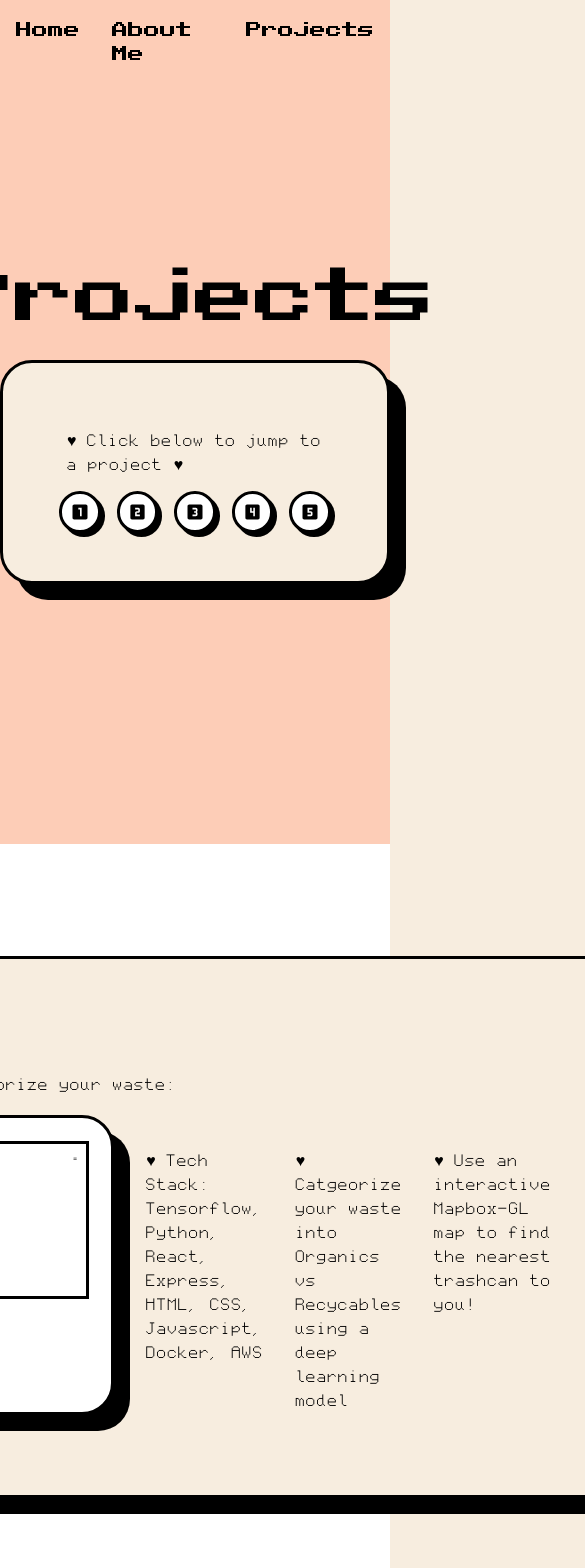
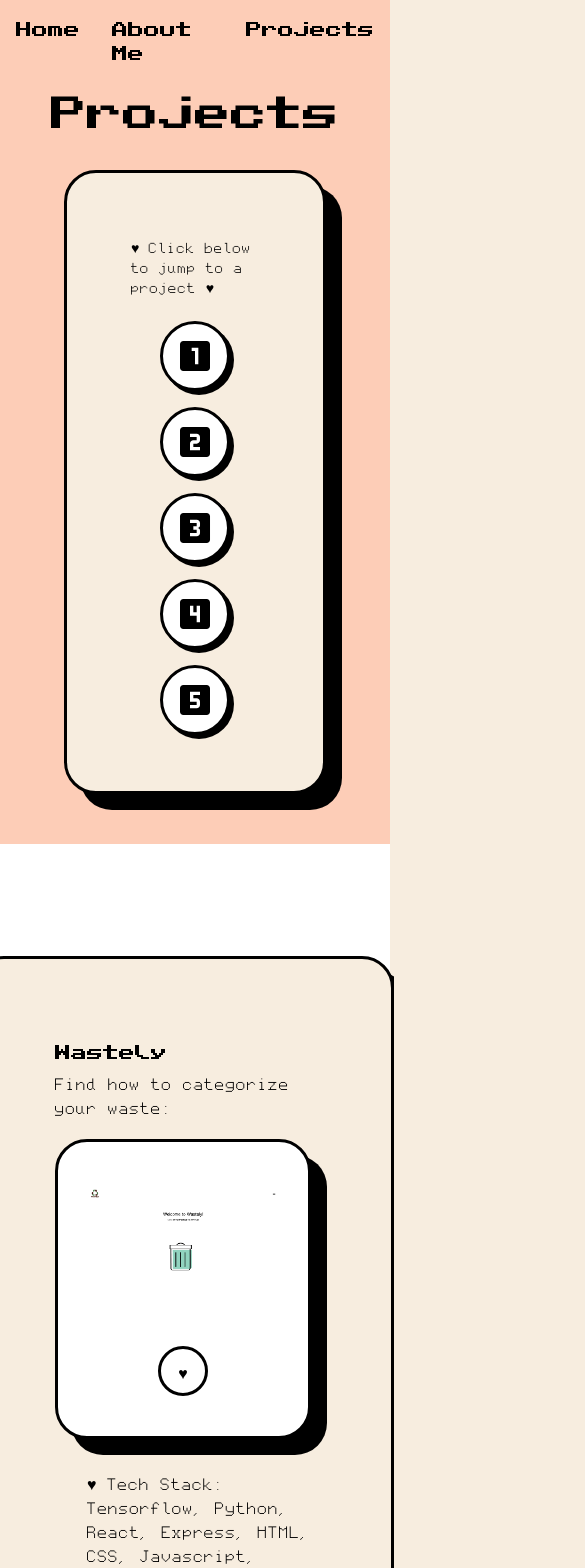
Before and after one commit to AnneSun1/Portfolio, a Next.js app: page /projects in a window 390 px wide. Shown: the top 1568 px of the page, 585 px wide, since content can reach past the window. Built offline with nearby package versions, Linux system fonts and the light colour scheme.

Commit message:
added media queries for responsive design

```diff
--- a/app/projects/page.tsx
+++ b/app/projects/page.tsx
@@ -44,11 +44,11 @@ export default function Projects() {
         <div className="">
             <NavBar/>
             <div className="h-screen w-screen bg-[#FDCDB7] flex flex-col justify-center items-center" ref={container}>
-            <div className='text-black flex justify-self-center self-center text-6xl mb-10'>Projects</div>
+                <div className='text-black flex justify-self-center self-center lg:text-6xl text-4xl mb-10 mt-10'>Projects</div>
 
                 <div className="number-container">
-                    <p>♥ Click below to jump to a project ♥</p>
-                    <div className="flex flex-row justify-center">
+                    <p className="md:text-lg text-sm">♥ Click below to jump to a project ♥</p>
+                    <div className="flex flex-col md:flex-row items-center justify-center ">
                         <div className="number-icon" onClick={() => moveTo("project1")}><img src="/icons/one_32.svg"/></div>
                         <div className="number-icon" onClick={() => moveTo("project2")}><img src="/icons/two_32.svg"/></div>
                         <div className="number-icon" onClick={() => moveTo("project3")}><img src="/icons/three_32.svg"/></div>
--- a/app/projects/projectCard.tsx
+++ b/app/projects/projectCard.tsx
@@ -44,14 +44,16 @@ const projectCard = ({number, title, summary, description, link, image} : Projec
         <div className="project-card" id={`project-${number}`}>
             <h1 className="mb-2">{title}</h1>
             <h2 className="mb-5">{summary}</h2>
-            <div className='flex flex-row justify-center '>
+            <div className='flex flex-column justify-center flex-wrap'>
                <div className="project-container">
                     <img src={image}></img>
                     <a href={link} target="_blank"><div id="circle">♥</div></a>
                 </div>
-                {description.map((_, index) => (
-                        <p id={`${number}-line-${index}`} key={index}></p>
-                    ))}
+                <div className='flex flex-col justify-left'>
+                    {description.map((_, index) => (
+                            <p id={`${number}-line-${index}`} key={index}></p>
+                        ))}
+                </div>
             </div>
 
     </div>
--- a/app/projects/projects.css
+++ b/app/projects/projects.css
@@ -1,6 +1,15 @@
+@media screen and (max-width: 600px) {
+    .number-container {
+        margin-left: 4rem;
+        margin-right: 4rem;
+    }
+
+}
+
 .number-container {
     display: flex;
     flex-direction: column;
+    flex-wrap: wrap;
     border: solid;
     border-radius: 2rem;
     padding: 3rem;
@@ -15,12 +24,15 @@
 .number-icon {
     border: solid;
     border-color: black;
+    height:70px;
+    width: 70px;
     border-radius: 50%;
     padding: 0.5rem;
-    margin-left: 0.5rem;
-    margin-right: 0.5rem;
+    margin: 0.5rem;
     background-color: white;
     box-shadow: 0.25rem 0.25rem black;
+    display: flex;
+    justify-content: center;
 }
 
 .number-icon:hover {
@@ -54,7 +66,7 @@
     border: solid;
     border-radius: 2rem;
     height: 300px;
-    min-width: 300px;
+    min-width: 200px;
     box-shadow: 1rem 1rem black;
     display: flex;
     flex-direction: column;
@@ -63,8 +75,10 @@
 }
 
 .project-container img {
+    min-width: 200px;
     max-width: 250px;
-    border: solid;
+    padding-left: 25px;
+    padding-right: 25px;
 }
 
 #circle {
```
Also changed, not shown: app/about/about.css (+7 -1 lines).
